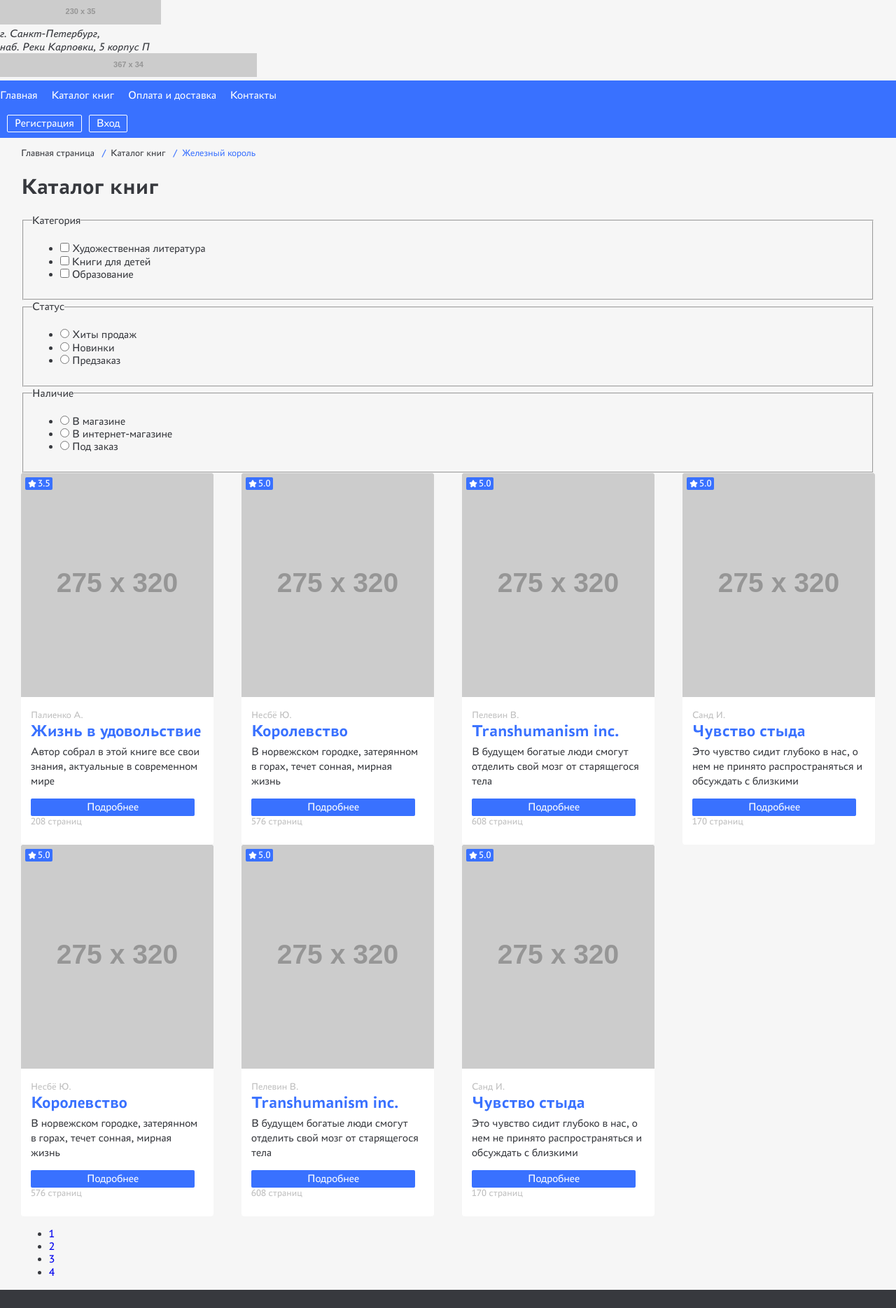
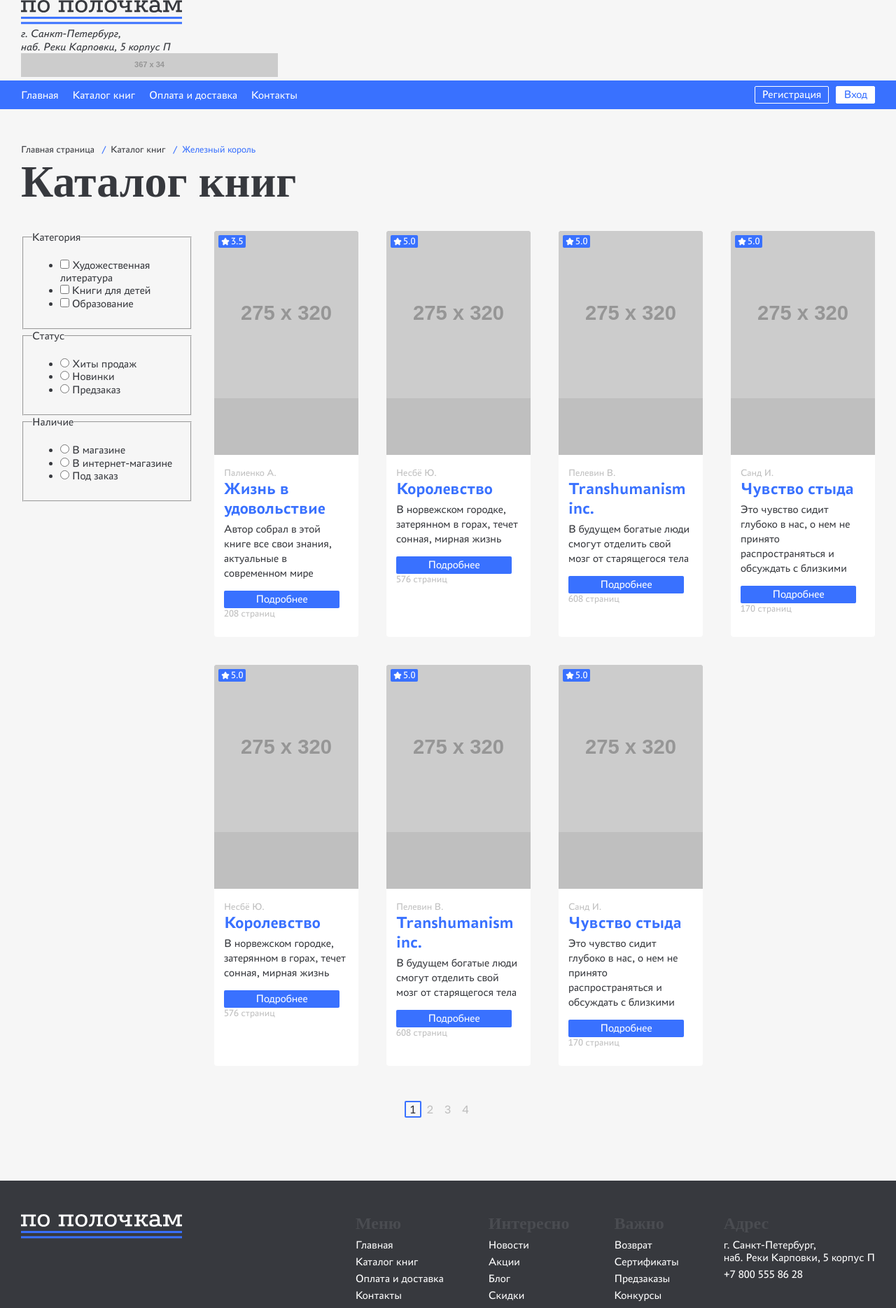
Before and after one commit to 1maximsafronov/on-the-shelves, a website: page src/catalog.html in a window 1280 px wide. Shown: the top 1869 px of the page at 70% size. Drawn offline with nearby package versions, Linux system fonts and the light colour scheme; files that its build step writes are made by us from their sources; placeholder pictures from the web are drawn by us; a web font is replaced by a local one.

Commit message:
Добавляет сетку страницы каталога

```diff
--- a/src/catalog.html
+++ b/src/catalog.html
@@ -13,10 +13,10 @@
 </head>
 
 <body class="catalog-page">
-  <header class="catalog-page__header page-header">
-    <div class="page-header__top">
+  <header class="main-page__header page-header">
+    <div class="page-header__top container">
       <a href="index.html" class="page-header__logo">
-        <img src="http://via.placeholder.com/230x35" alt="">
+        <img src="img/logo.svg" width="230" height="35" alt="">
       </a>
 
       <address class="page-header__address">
@@ -30,7 +30,7 @@
       <a href="#" class="page-header__cart"></a>
     </div>
     <nav class="page-header__nav main-nav">
-      <div class="page-header__wrapper">
+      <div class="main-nav__wrapper container">
         <ul class="main-nav__site site-nav">
           <li class="site-nav__item">
             <a href="index.html" class="site-nav__link">Главная</a>
@@ -51,12 +51,13 @@
             <a href="#" class="user-nav__link">Регистрация</a>
           </li>
           <li class="user-nav__item">
-            <a href="#" class="user-nav__link">Вход</a>
+            <a href="#" class="user-nav__link user-nav__link--white">Вход</a>
           </li>
         </ul>
       </div>
     </nav>
   </header>
+
   <main class="catalog-page__content page-content container">
     <ul class="catalog-page__breadcrumbs breadcrumbs">
       <li class="breadcrumbs__item">
@@ -69,7 +70,6 @@
         <a href="#" class="breadcrumbs__link">Железный король</a>
       </li>
     </ul>
-
     <h1 class="catalog-page__title">Каталог книг</h1>
     <div class="catalog-page__wrapper">
       <div class="catalog-page__filter catalog-filter">
@@ -222,8 +222,8 @@
         </li>
       </ul>
     </div>
-    <ul class="pagination">
-      <li class="pagination__item">
+    <ul class="catalog-page__pagination pagination">
+      <li class="pagination__item pagination__item--current">
         <a href="#" class="pagination__link">1</a>
       </li>
       <li class="pagination__item">
@@ -235,8 +235,17 @@
       <li class="pagination__item">
         <a href="#" class="pagination__link">4</a>
       </li>
+      <li class="pagination__item">
+        <a href="#" class="pagination__link pagination__link--next">
+          <svg class="pagination__icon" fill="#BFBFBF" width="24" height="24">
+            <use xlink:href="img/sprite.svg#icon-arrow-right"></use>
+          </svg>
+          <span class="visually-hidden">Следующая страница</span>
+        </a>
+      </li>
     </ul>
   </main>
+
   <footer class="main-page__footer page-footer">
     <div class="page-footer__wrapper container">
       <div>
--- /dev/null
+++ b/src/sass/components/catalog-page.scss
@@ -0,0 +1,34 @@
+.catalog-page__header {
+  margin: 0;
+  margin-bottom: 90px;
+}
+
+.catalog-page__breadcrumbs {
+  margin: 0;
+  margin-bottom: 8px;
+}
+
+.catalog-page__title {
+  margin: 0;
+  margin-bottom: 40px;
+
+  font-family: $font-secondary;
+  font-size: 64px;
+  font-weight: 600;
+  line-height: 60px;
+}
+
+.catalog-page__wrapper {
+  display: grid;
+  justify-content: space-between;
+
+  margin-bottom: 50px;
+
+  grid-template-columns: 246px 944px;
+}
+
+
+.catalog-page__pagination {
+  margin: 0;
+  margin-bottom: 90px;
+}
--- /dev/null
+++ b/src/sass/components/pagination.scss
@@ -0,0 +1,59 @@
+.pagination {
+  display: flex;
+  justify-content: center;
+
+  padding: 0;
+
+  list-style: none;
+
+  color: $color-gray;
+
+  font-family: $font-secondary-b;
+  font-size: 16px;
+  line-height: 24px;
+}
+
+.pagination__item {
+  font-size: 16px;
+  line-height: 24px;
+
+  &--current .pagination__link {
+    color: $color-dark;
+    box-shadow: inset 0 0 0 2px $color-blue;
+  }
+
+  &--current .pagination__icon {
+    fill: $color-blue;
+  }
+}
+
+.pagination__link {
+  display: block;
+
+  padding-right: 8px;
+  padding-left: 8px;
+
+  color: inherit;
+  border-radius: 2px;
+
+  font-size: 16px;
+  line-height: 24px;
+
+  &:hover,
+  &:focus {
+    color: $color-dark;
+    box-shadow: inset 0 0 0 2px $color-blue;
+
+    .pagination__icon {
+      fill: $color-blue;
+    }
+  }
+
+  &--next {
+    padding: 0;
+  }
+}
+
+.pagination__icon {
+  display: block;
+}
--- a/src/sass/components/product-list.scss
+++ b/src/sass/components/product-list.scss
@@ -8,4 +8,5 @@
 
   grid-template-columns: 1fr 1fr 1fr 1fr;
   column-gap: 40px;
+  row-gap: 40px;
 }
--- a/src/sass/style.scss
+++ b/src/sass/style.scss
@@ -26,3 +26,5 @@
 @import "components/product-page.scss";
 @import "components/big-product-card.scss";
 @import "components/breadcrumbs.scss";
+@import "components/pagination.scss";
+@import "components/catalog-page.scss";
```
Also changed, not shown: src/img/icon-arrow-right.svg (added).
